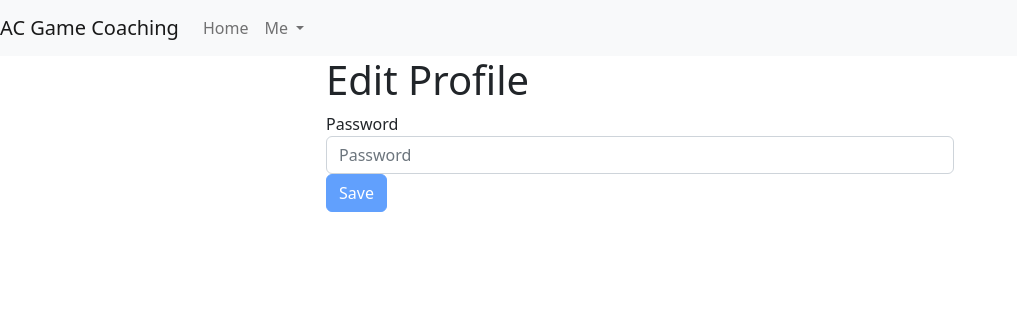
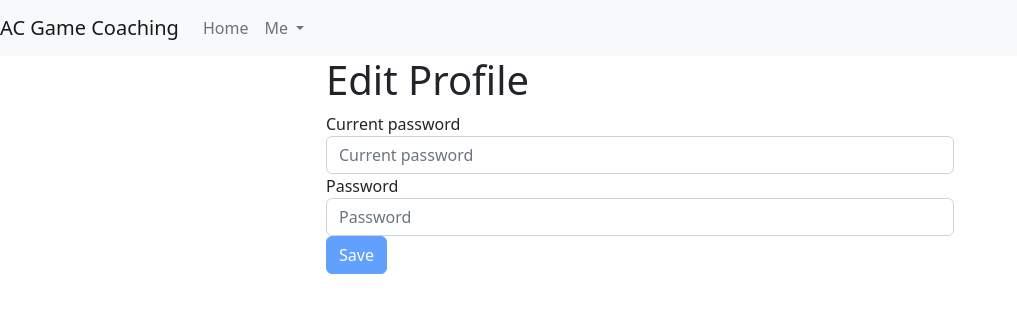
Before and after one commit to SlightlyMagical/3rdSemesterExamFrontend, an Angular app: page /profile/edit in a window 1280 px wide. Shown: the top 312 px of the page, without its empty margins (0-1017 px from the left). Built offline with nearby package versions, Linux system fonts and the light colour scheme; sample sign-in values are in the browser's storage.

Commit message:
Added old password verifcation

```diff
--- a/src/app/dtos/update-user-dto.ts
+++ b/src/app/dtos/update-user-dto.ts
@@ -2,5 +2,6 @@ export interface UpdateUserDto {
     id : number;
     // username : string;
     // email : string;
+    oldPassword : string;
     password : string;
 }
--- a/src/app/user/components/user-profile-edit/user-profile-edit.component.html
+++ b/src/app/user/components/user-profile-edit/user-profile-edit.component.html
@@ -16,7 +16,12 @@
                 </div>
      -->
                 <div class="form-group">
-                    <label for="exampleInputPassword1">Password</label>
+                    <label for="exampleInputPassword1">Current password</label>
+                    <input type="password" class="form-control" formControlName="oldPassword" id="oldpassword" placeholder="Current password" required>
+                </div>
+
+                <div class="form-group">
+                    <label for="exampleInputPassword2">Password</label>
                     <input type="password" class="form-control" formControlName="password" id="password" placeholder="Password" required>
                 </div>
                 <button type="submit" class="btn btn-primary" [disabled]="!updateForm.valid" disabled>Save</button>
--- a/src/app/user/components/user-profile-edit/user-profile-edit.component.ts
+++ b/src/app/user/components/user-profile-edit/user-profile-edit.component.ts
@@ -15,6 +15,7 @@ export class UserProfileEditComponent implements OnInit {
   updateForm = new FormGroup({
     //username: new FormControl("", [Validators.required]),
     //email: new FormControl("", [Validators.required]),
+    oldPassword: new FormControl("", [Validators.required]),
     password: new FormControl("", [Validators.required]),
   });
 
```
